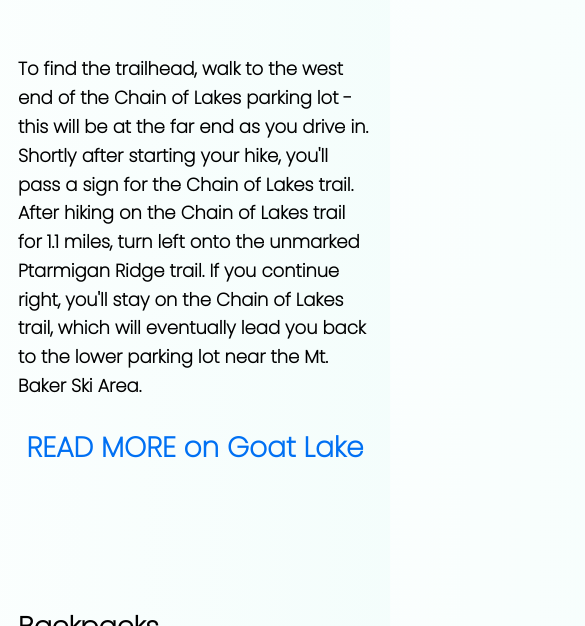
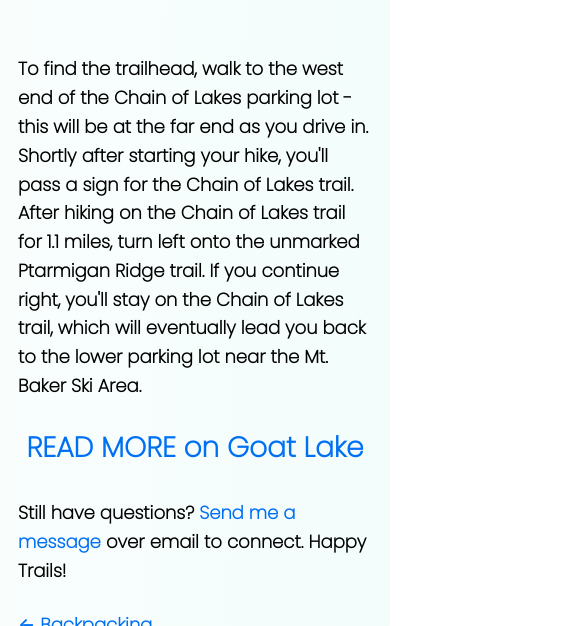
Before and after one commit to anders-swanson/site, a Next.js app: page /blog/guides/top-5-backpacking-2022 in a window 390 px wide. Shown: the part 11374-12000 px from the top of the page, 585 px wide, since content can reach past the window. Built offline with nearby package versions, Linux system fonts and the light colour scheme; no server answers; grey boxes are pictures that could not be loaded; a web font is replaced by a local one.

Commit message:
Fix pack list mobile render (#48)

```diff
--- a/pages/blog/guides/top-5-backpacking-2022.js
+++ b/pages/blog/guides/top-5-backpacking-2022.js
@@ -5,7 +5,6 @@ import TimberlineTrail from "../../../components/pages/oregon/timberline-trail";
 import GoatLake from "../../../components/pages/washington/goat-lake";
 import SnowyLakes from "../../../components/pages/washington/golden-horn";
 import Garibaldi from "../../../components/pages/bc/garibaldi-lake";
-import WTPBackpacking from "../../../components/snippets/what-to-pack-backpacking";
 import Contact from "../../../components/contact";
 
 //+metadata
@@ -46,7 +45,6 @@ export default function Post() {
       <br />
       <GoatLake readMore={true} />
       <br />
-      <WTPBackpacking uri="/blog/guides/top-5-backpacking-2022" />
       <Contact />
     </Layout>
   );
```
